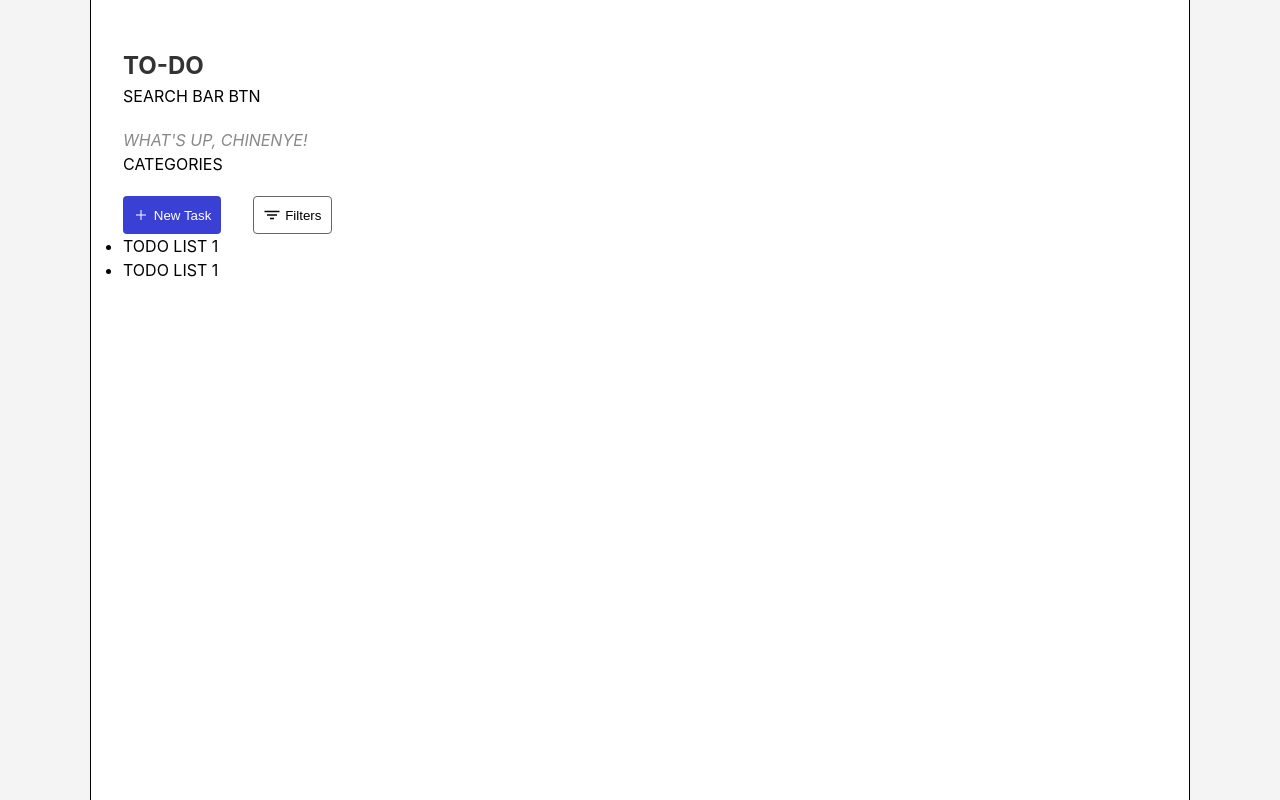
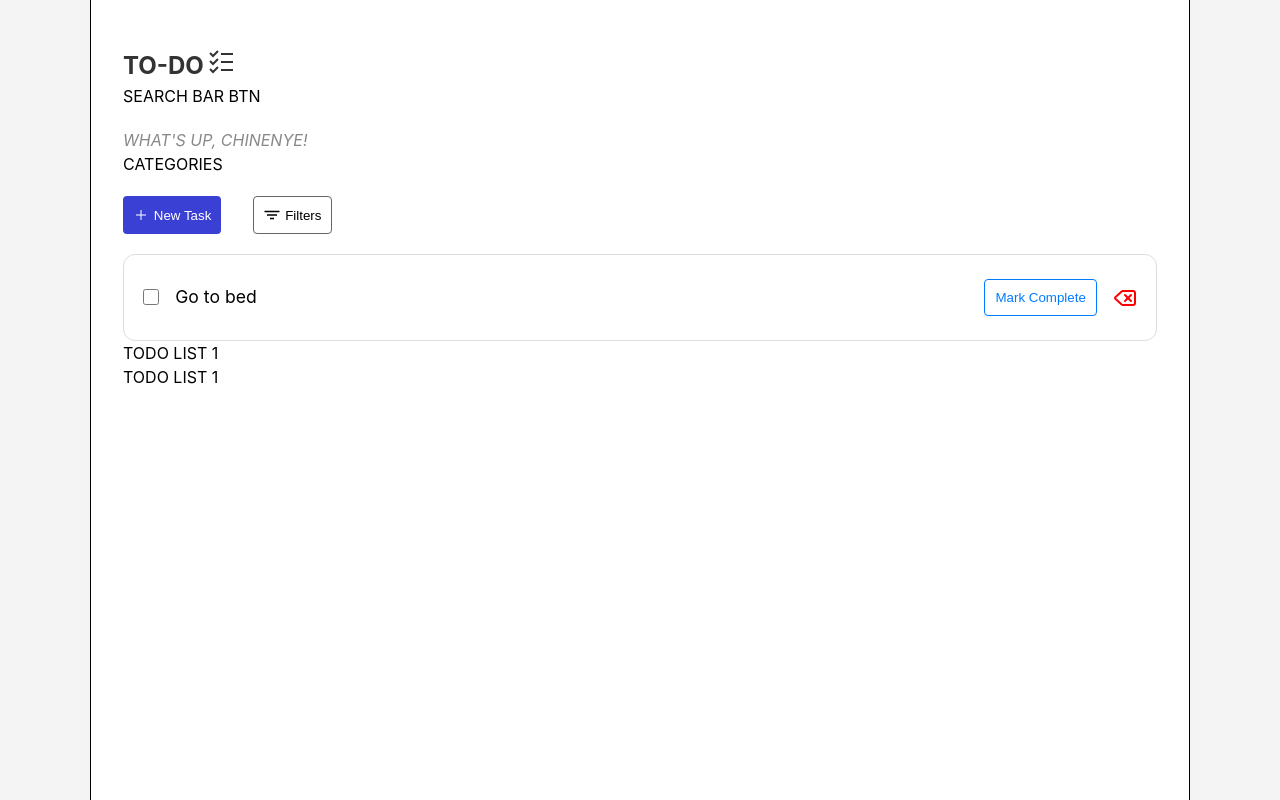
Before and after one commit to CrownedTechie/todo-list, a React (Vite) app: page / in a window 1280 px wide. Built offline with nearby package versions, Linux system fonts and the light colour scheme.

Commit message:
--style:: implement styling for the list items

```diff
--- a/src/App.css
+++ b/src/App.css
@@ -41,3 +41,9 @@ h1 {
     /* justify-content: space-between; */
     gap: 2rem;
 }
+
+.task-list {
+    margin-top: 20px;
+    list-style: none;
+    padding: 0;
+}
--- a/src/App.tsx
+++ b/src/App.tsx
@@ -1,6 +1,8 @@
 import "./App.css";
-import { Button, Container } from "./components";
+import { Button, Container, ListItem } from "./components";
 import { IoAddSharp, IoFilterSharp } from "react-icons/io5";
+import { GrTask } from "react-icons/gr";
+
 
 function App() {
 
@@ -8,7 +10,7 @@ function App() {
     <>
       <Container>
         <header>
-          <h1>TO-DO</h1>
+          <h1>TO-DO <GrTask /></h1>
           <p>SEARCH BAR BTN</p>
           <p className="welcome-message">WHAT'S UP, CHINENYE!</p>
         </header>
@@ -29,7 +31,8 @@ function App() {
           </div>
 
 
-          <ul>
+          <ul className="task-list">
+            <ListItem />
             <li>TODO LIST 1</li>
             <li>TODO LIST 1</li>
           </ul>
--- a/src/components/button/Button.tsx
+++ b/src/components/button/Button.tsx
@@ -10,8 +10,8 @@ const Button = ({children, variant} : ButtonProps) => {
                 return styles.filled;
             case 'outline':
                 return styles.outline;
-            default:
-                return styles.default
+            case 'primary':
+                return styles.primary;
         }
     }) ();
 
--- a/src/components/button/style.module.css
+++ b/src/components/button/style.module.css
@@ -29,10 +29,15 @@
     border-color: #000;
 }
 
-.default {
+.primary {
     background-color: transparent;
     color: #007bff;
-    border: none;
+    border: 1px solid #007bff;
+}
+
+.primary:hover {
+    background-color: #007bff;
+    color: white;
 }
 
 .icon {
--- a/src/components/index.ts
+++ b/src/components/index.ts
@@ -1,5 +1,6 @@
 import Container from "./container/Container";
 import Button from "./button/Button";
+import ListItem from "./listItem/ListItem";
 
 
-export { Container, Button };
+export { Container, Button, ListItem };
--- /dev/null
+++ b/src/components/listItem/ListItem.tsx
@@ -0,0 +1,23 @@
+import styles from './style.module.css';
+import { LuDelete } from "react-icons/lu";
+import { Button } from "../index";
+
+const ListItem = () => {
+    return (
+        <li className={styles.li}>
+            <div className={styles.div1}>
+                <input type="checkbox" name="" id="" />
+                Go to bed
+            </div>
+
+
+            <div className={styles.div2}>
+                <Button variant='primary'>Mark Complete</Button>
+                <LuDelete />
+            </div>
+
+        </li>
+     );
+}
+
+export default ListItem;
--- /dev/null
+++ b/src/components/listItem/style.module.css
@@ -0,0 +1,28 @@
+.li {
+    padding: 10px;
+    border: 1px solid #ddd;
+    border-radius: 12px;
+    padding: 1.5rem 1.2rem;
+    display: flex;
+    justify-content: space-between;
+    align-items: center;
+    font-size: 1.1rem;
+}
+
+.li div {
+    display: flex;
+    align-items: center;
+    justify-content: center;
+    gap: 1rem;
+}
+
+.div1 input[type='checkbox'] {
+    width: 1rem;
+    height: 1rem;
+}
+
+.div2 svg {
+    color: red;
+    font-size: 1.5rem;
+    cursor: pointer
+}
--- a/src/components/types.ts
+++ b/src/components/types.ts
@@ -7,5 +7,5 @@ export type ContainerProps = {
 
 export type ButtonProps = {
     children: ReactNode,
-    variant: 'filled' | 'outline';
+    variant: 'filled' | 'outline' | 'primary';
 };
```
